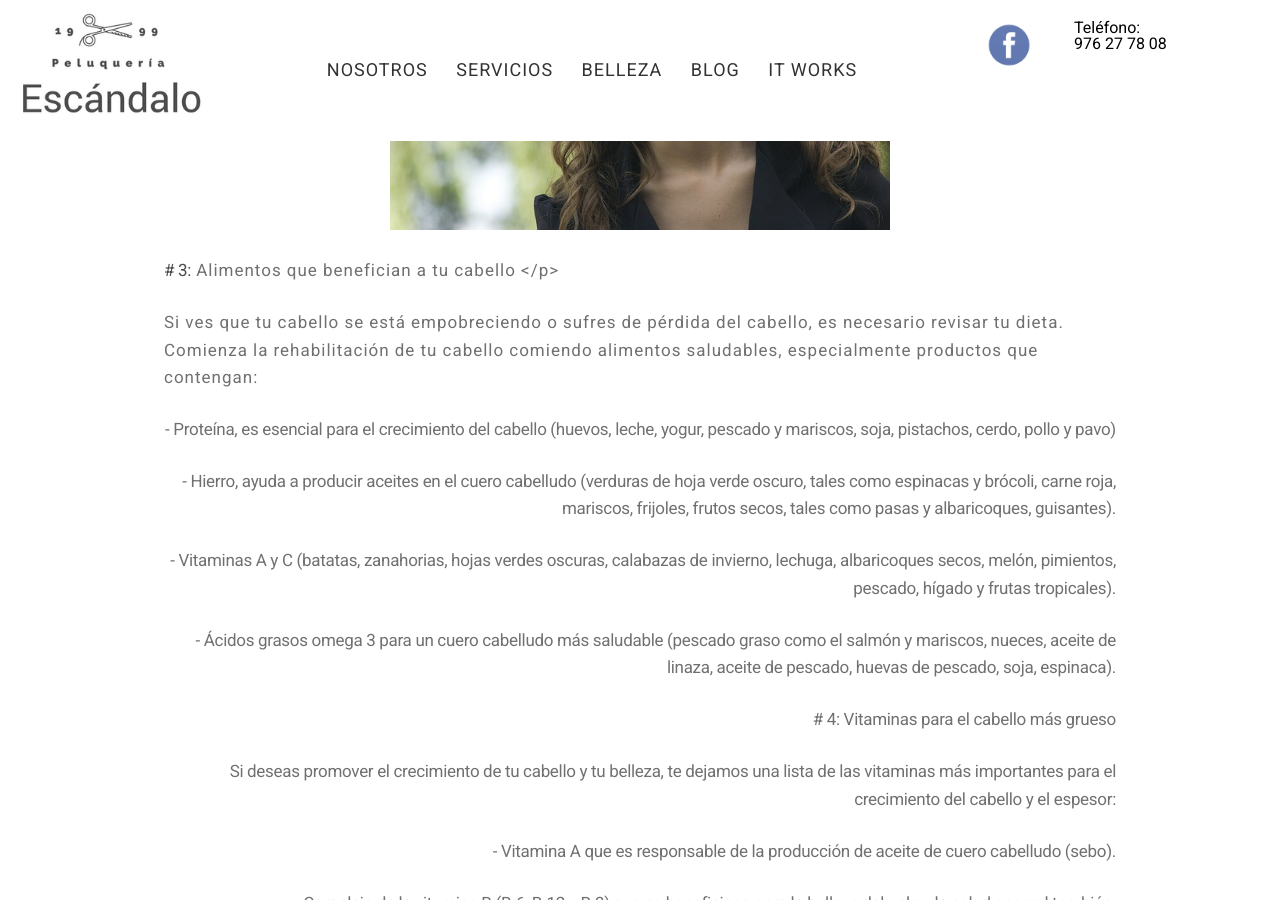
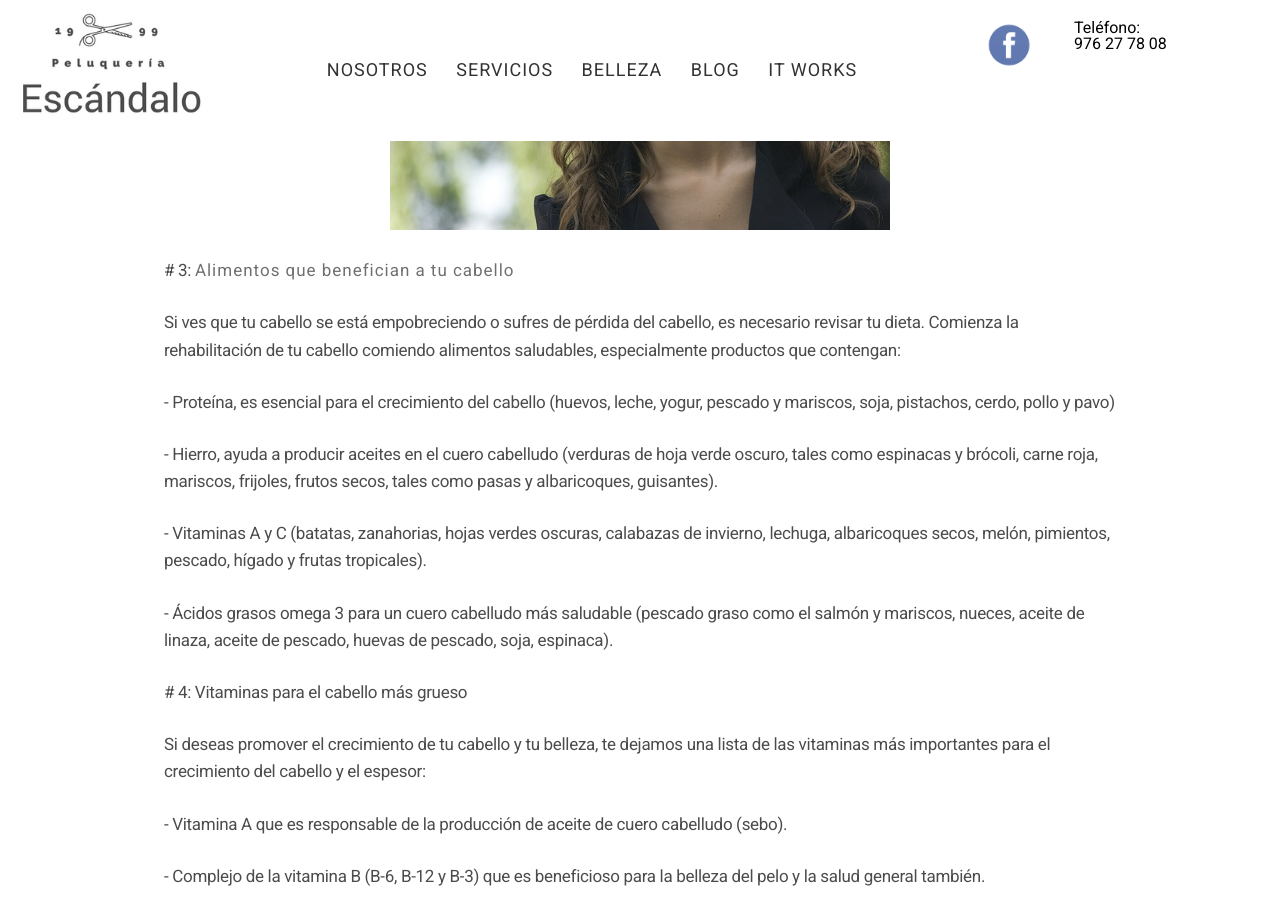
Before and after one commit to peluqueriaescandalo/peluqueriaescandalo.github.io, a Jekyll site: the page built from _posts/2016-12-26-consejos-y-trucos-para-tener-un-cabello-mas-grueso.md, in a window 1280 px wide and 900 px high, scrolled down 1699 px. Built offline with Jekyll 4.4.1, drawn with Linux system fonts in a browser that asks for light colours.

Commit message:
bug solved

```diff
--- a/_posts/2016-12-26-consejos-y-trucos-para-tener-un-cabello-mas-grueso.md
+++ b/_posts/2016-12-26-consejos-y-trucos-para-tener-un-cabello-mas-grueso.md
@@ -48,7 +48,8 @@
   <div>
    <img src="img/beauty.jpg" width="500" height="auto" alt="pelo-rizado peluquería Escándalo">
   </div>
-  <p> # 3:<a href="http://www.peluqueriaescandalozaragoza.es/10-mejores-verduras-invierno-para-tu-cabello"> Alimentos que benefician a tu cabello<a>
+  <p>
+  # 3: <a href="http://www.peluqueriaescandalozaragoza.es/10-mejores-verduras-invierno-para-tu-cabello">Alimentos que benefician a tu cabello</a>
   </p>
   <p>
     Si ves que tu cabello se está empobreciendo o sufres de pérdida del cabello, es necesario revisar tu dieta. Comienza la rehabilitación de tu cabello comiendo alimentos saludables, especialmente productos que contengan:
```
